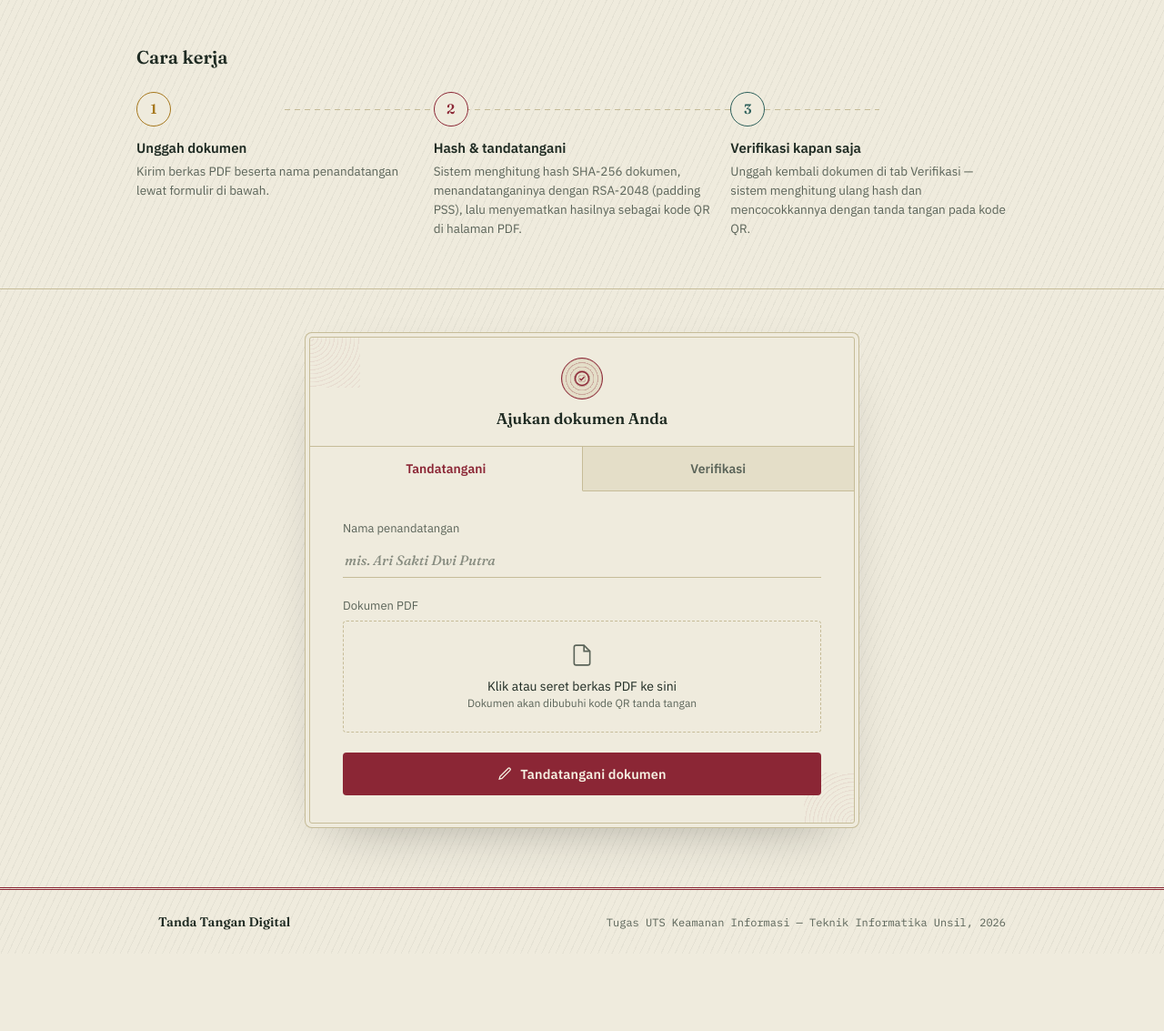
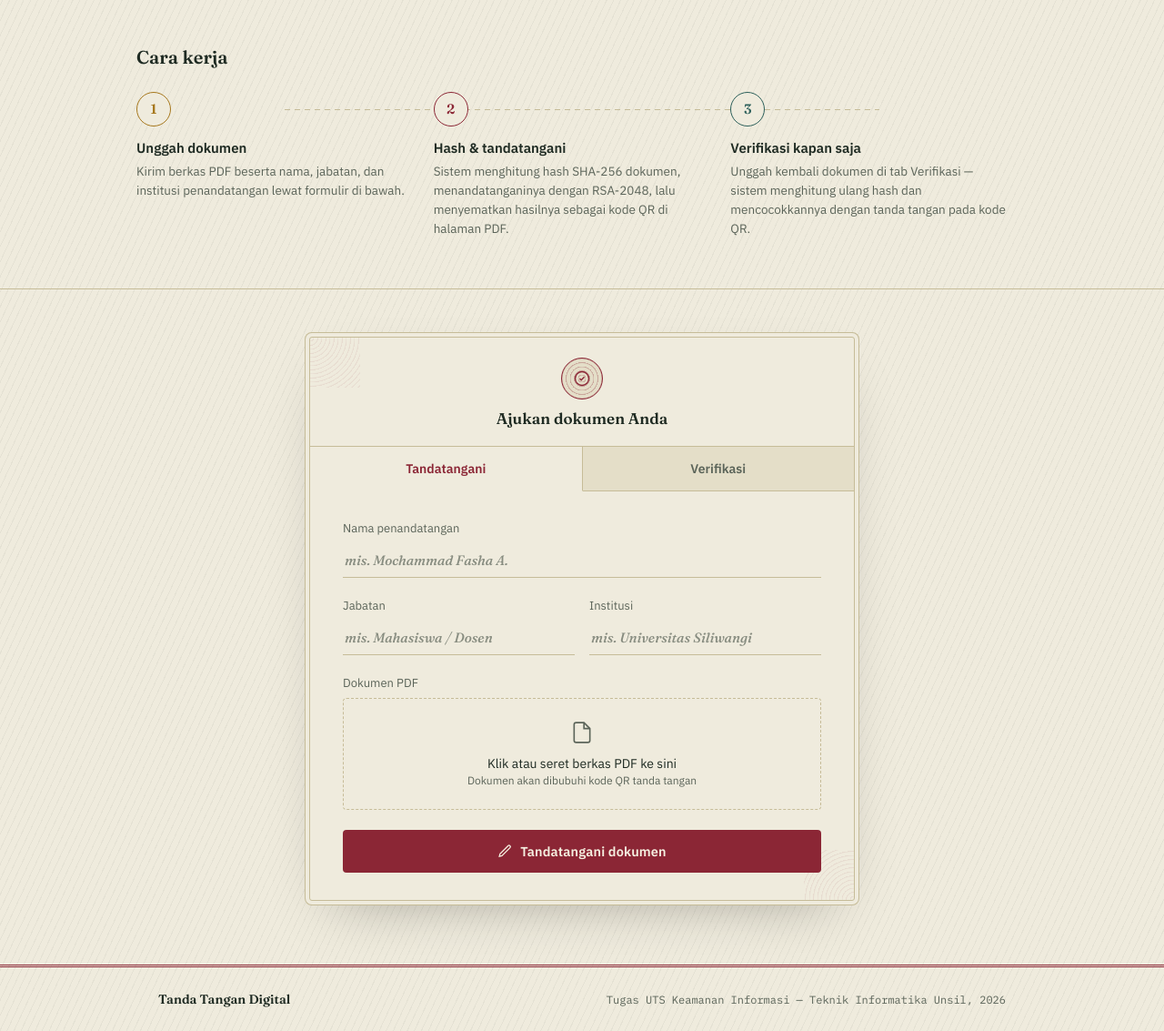
Before and after one commit to FasAzz/TugasKripto_DigitalSignature, a Flask app: page / in a window 1280 px wide. Shown: the part 558-1691 px from the top of the page at 91% size. Before the commit the page ends 1580 px from the top, so only its background shows below. Run offline with Flask 3, Linux system fonts and the light colour scheme.

Commit message:
update proses qr +  app.py juga index.html

```diff
--- a/app.py
+++ b/app.py
@@ -2,9 +2,10 @@
 import os
 import json
 import qrcode
+from datetime import datetime
 from crypto_core.signer import CryptoSigner
-from pdf_handler.embed_pdf import embed_qr_ke_pdf  # Menggunakan modul Kamila
-from crypto_core.verifier import extract_qr_data_from_pdf  # Modul pembaca QR verifikasi
+from pdf_handler.embed_pdf import embed_qr_ke_pdf
+from pdf_handler.extract_qr import ekstraksi_dan_baca_qr
 
 app = Flask(__name__)
 
@@ -29,36 +30,47 @@
             return jsonify({"error": "Tidak ada file PDF yang diunggah"}), 400
 
         file = request.files['file']
+
         signer_name = request.form.get('signer_name', 'Anonim')
+        jabatan = request.form.get('jabatan', 'Mahasiswa')
+        institusi = request.form.get('institusi', 'Universitas Siliwangi')
+        tanggal_sign = datetime.now().strftime("%Y-%m-%d %H:%M:%S")
 
-        # 1. Simpan file PDF input
+        # 1. Simpan file PDF Asli
         input_pdf_path = os.path.join(UPLOAD_FOLDER, file.filename)
         file.save(input_pdf_path)
+        output_pdf_path = os.path.join(OUTPUT_FOLDER, f"signed_{file.filename}")
 
-        # 2. Hitung Hash SHA-256 PDF & Tandatangani dengan RSA-2048
+        # 2. Hitung Hash SHA-256 dari PDF Asli & Buat Signature RSA-2048
         pdf_hash_bytes = signer.get_file_hash(input_pdf_path)
         pdf_hash_hex = pdf_hash_bytes.hex()
         signature_bytes = signer.sign_hash(pdf_hash_bytes)
         signature_hex = signature_bytes.hex()
 
-        # 3. Kemas Metadata ke JSON & Generate Gambar QR Code
+        # 3. Buat Metadata JSON Lengkap
         metadata = {
             "signer": signer_name,
+            "jabatan": jabatan,
+            "institusi": institusi,
+            "tanggal": tanggal_sign,
             "hash_sha256": pdf_hash_hex,
             "signature": signature_hex
         }
 
+        # 4. Generate Gambar QR Code
         qr_image_path = os.path.join(UPLOAD_FOLDER, f"qr_{file.filename}.png")
         qr_img = qrcode.make(json.dumps(metadata))
         qr_img.save(qr_image_path)
 
-        # 4. Tempel QR Code ke PDF Menggunakan Fungsi Kamila
-        output_pdf_path = os.path.join(OUTPUT_FOLDER, f"signed_{file.filename}")
+        # 5. Tempelkan QR Code ke PDF (Cukup 1x penempelan)
         result = embed_qr_ke_pdf(
             pdf_masukan=input_pdf_path,
             qr_gambar=qr_image_path,
             pdf_keluaran=output_pdf_path
         )
+
+        if os.path.exists(qr_image_path):
+            os.remove(qr_image_path)
 
         if not result:
             return jsonify({"error": "Gagal menempelkan QR Code ke PDF"}), 500
@@ -66,6 +78,9 @@
         return jsonify({
             "message": "Dokumen berhasil ditandatangani dan ter-embed QR Code!",
             "signer": signer_name,
+            "jabatan": jabatan,
+            "institusi": institusi,
+            "tanggal": tanggal_sign,
             "signed_pdf_url": f"/download/signed_{file.filename}"
         }), 200
 
@@ -85,49 +100,49 @@
         temp_pdf_path = os.path.join(UPLOAD_FOLDER, f"verify_{file.filename}")
         file.save(temp_pdf_path)
 
-        # 1. Ekstrak metadata JSON dari QR Code di dalam PDF
-        metadata = extract_qr_data_from_pdf(temp_pdf_path)
+        # 1. Ekstrak metadata dari QR Code di PDF menggunakan modul Kamila
+        metadata = ekstraksi_dan_baca_qr(temp_pdf_path)
+
         if not metadata:
-            if os.path.exists(temp_pdf_path):
-                os.remove(temp_pdf_path)
+            if os.path.exists(temp_pdf_path): os.remove(temp_pdf_path)
             return jsonify({
                 "status": "INVALID",
                 "message": "Dokumen tidak memiliki QR Code Tanda Tangan Digital yang sah!"
             }), 200
 
-        # 2. Hitung ulang Hash SHA-256 dari PDF yang diunggah saat ini
-        current_hash_bytes = signer.get_file_hash(temp_pdf_path)
-        current_hash_hex = current_hash_bytes.hex()
-
-        # 3. Ambil data asli dari QR Code
+        # 2. Ambil data asli dari metadata QR Code
         original_signer = metadata.get("signer", "Tidak Diketahui")
+        original_jabatan = metadata.get("jabatan", "-")
+        original_institusi = metadata.get("institusi", "-")
+        original_tanggal = metadata.get("tanggal", "-")
         original_hash_hex = metadata.get("hash_sha256", "")
         signature_hex = metadata.get("signature", "")
 
         signature_bytes = bytes.fromhex(signature_hex)
+        original_hash_bytes = bytes.fromhex(original_hash_hex)
 
-        # 4. Verifikasi Tanda Tangan Kriptografi RSA-2048 & Hash
-        is_signature_valid = signer.verify_signature(current_hash_bytes, signature_bytes)
-        is_hash_matching = (current_hash_hex == original_hash_hex)
+        # 3. Verifikasi Tanda Tangan Kriptografi RSA-2048
+        is_signature_valid = signer.verify_signature(original_hash_bytes, signature_bytes)
 
         if os.path.exists(temp_pdf_path):
             os.remove(temp_pdf_path)
 
-        # 5. Hasil Evaluasi Keaslian Dokumen
-        if is_signature_valid and is_hash_matching:
+        # 4. Evaluasi Keaslian
+        if is_signature_valid:
             return jsonify({
                 "status": "VALID",
                 "message": "Dokumen 100% Asli & Belum Pernah Dimodifikasi!",
                 "signer": original_signer,
-                "hash_sha256": current_hash_hex
+                "jabatan": original_jabatan,
+                "institusi": original_institusi,
+                "tanggal": original_tanggal,
+                "hash_sha256": original_hash_hex
             }), 200
         else:
             return jsonify({
                 "status": "MODIFIED",
-                "message": "PERINGATAN: Dokumen telah dimodifikasi atau tanda tangan tidak sah!",
-                "signer": original_signer,
-                "current_hash": current_hash_hex,
-                "original_hash": original_hash_hex
+                "message": "PERINGATAN: Tanda tangan kriptografi RSA tidak cocok/sah!",
+                "signer": original_signer
             }), 200
 
     except Exception as e:
--- a/pdf_handler/embed_pdf.py
+++ b/pdf_handler/embed_pdf.py
@@ -1,4 +1,4 @@
-import fitz  # PyMuPDF
+import pymupdf as fitz
 
 def embed_qr_ke_pdf(pdf_masukan, qr_gambar, pdf_keluaran, posisi_x=400, posisi_y=650, ukuran=100):
     """
--- a/templates/index.html
+++ b/templates/index.html
@@ -173,6 +173,9 @@
   .panel{ display:none; padding:32px 36px 30px; position:relative; z-index:1; }
   .panel.active{ display:block; }
 
+  .field-row{ display:flex; gap:16px; }
+  .field-row .field{ flex:1; }
+
   .field{ margin-bottom:22px; }
   .field label{ display:block; font-size:13px; color:var(--text-soft); margin-bottom:8px; }
   .field input[type=text]{
@@ -230,7 +233,7 @@
 
   .result h3{ font-family:var(--serif); font-weight:600; font-size:17px; margin:2px 0 4px; color:var(--text); }
   .result p.msg{ font-size:13.5px; color:var(--text-soft); margin:0 0 12px; }
-  .kv{ font-family:var(--mono); font-size:12px; color:var(--text-soft); margin:3px 0; word-break:break-all; }
+  .kv{ font-family:var(--mono); font-size:12px; color:var(--text-soft); margin:4px 0; word-break:break-all; }
   .kv b{ color:var(--text); font-family:var(--sans); font-weight:600; }
 
   .ribbon{
@@ -251,6 +254,7 @@
     .steps{ grid-template-columns:1fr; gap:22px; }
     .steps::before{ display:none; }
     .letterhead nav a{ display:none; }
+    .field-row{ flex-direction:column; gap:0; }
   }
 </style>
 </head>
@@ -289,12 +293,12 @@
       <div class="step s-ochre">
         <div class="num">1</div>
         <h3>Unggah dokumen</h3>
-        <p>Kirim berkas PDF beserta nama penandatangan lewat formulir di bawah.</p>
+        <p>Kirim berkas PDF beserta nama, jabatan, dan institusi penandatangan lewat formulir di bawah.</p>
       </div>
       <div class="step s-red">
         <div class="num">2</div>
         <h3>Hash &amp; tandatangani</h3>
-        <p>Sistem menghitung hash SHA-256 dokumen, menandatanganinya dengan RSA-2048 (padding PSS), lalu menyematkan hasilnya sebagai kode QR di halaman PDF.</p>
+        <p>Sistem menghitung hash SHA-256 dokumen, menandatanganinya dengan RSA-2048, lalu menyematkan hasilnya sebagai kode QR di halaman PDF.</p>
       </div>
       <div class="step s-teal">
         <div class="num">3</div>
@@ -324,7 +328,18 @@
         <form id="signForm">
           <div class="field">
             <label for="signerName">Nama penandatangan</label>
-            <input type="text" id="signerName" placeholder="mis. Ari Sakti Dwi Putra" required>
+            <input type="text" id="signerName" placeholder="mis. Mochammad Fasha A." required>
+          </div>
+
+          <div class="field-row">
+            <div class="field">
+              <label for="jabatan">Jabatan</label>
+              <input type="text" id="jabatan" placeholder="mis. Mahasiswa / Dosen" required>
+            </div>
+            <div class="field">
+              <label for="institusi">Institusi</label>
+              <input type="text" id="institusi" placeholder="mis. Universitas Siliwangi" required>
+            </div>
           </div>
 
           <div class="field">
@@ -462,6 +477,8 @@
 
   const fd = new FormData();
   fd.append('signer_name', document.getElementById('signerName').value);
+  fd.append('jabatan', document.getElementById('jabatan').value);
+  fd.append('institusi', document.getElementById('institusi').value);
   fd.append('file', file);
 
   try{
@@ -474,8 +491,11 @@
           <div class="stamp">${checkIcon}</div>
           <div>
             <h3>Dokumen telah ditandatangani</h3>
-            <p class="msg">Kode QR berisi hash SHA-256 dan tanda tangan RSA telah dibubuhkan ke berkas.</p>
+            <p class="msg">Kode QR berisi metadata identitas, hash SHA-256, dan tanda tangan RSA telah dibubuhkan ke berkas.</p>
             <div class="kv"><b>Penandatangan </b>${data.signer}</div>
+            <div class="kv"><b>Jabatan </b>${data.jabatan}</div>
+            <div class="kv"><b>Institusi </b>${data.institusi}</div>
+            <div class="kv"><b>Tanggal </b>${data.tanggal}</div>
             <a class="ribbon" href="${data.signed_pdf_url}" target="_blank">
               <svg viewBox="0 0 24 24" fill="none" stroke="currentColor" stroke-width="2"><path d="M12 3v12m0 0-4-4m4 4 4-4M4 21h16"/></svg>
               Unduh dokumen bertanda tangan
@@ -525,6 +545,9 @@
             <h3>Dokumen asli</h3>
             <p class="msg">${data.message}</p>
             <div class="kv"><b>Penandatangan </b>${data.signer}</div>
+            <div class="kv"><b>Jabatan </b>${data.jabatan}</div>
+            <div class="kv"><b>Institusi </b>${data.institusi}</div>
+            <div class="kv"><b>Tanggal Sign </b>${data.tanggal}</div>
             <div class="kv"><b>Hash SHA-256 </b>${data.hash_sha256}</div>
           </div>
         </div>`;
@@ -536,8 +559,8 @@
             <h3>Dokumen telah diubah</h3>
             <p class="msg">${data.message}</p>
             <div class="kv"><b>Penandatangan asli </b>${data.signer}</div>
-            <div class="kv"><b>Hash saat ini </b>${data.current_hash}</div>
-            <div class="kv"><b>Hash asli </b>${data.original_hash}</div>
+            <div class="kv"><b>Hash saat ini </b>${data.current_hash || '-'}</div>
+            <div class="kv"><b>Hash asli </b>${data.original_hash || '-'}</div>
           </div>
         </div>`;
     } else if(data.status === 'INVALID'){
```
Also changed, not shown: pdf_handler/extract_qr.py (added, +56 -0 lines), pdf_handler/test_qr.py (+29 -6 lines), pdf_handler/qrcode_hasil.png, uploads/qr_161 Kamila_170 Hana_175 Chintia .pdf.png (added), 10 other files.
